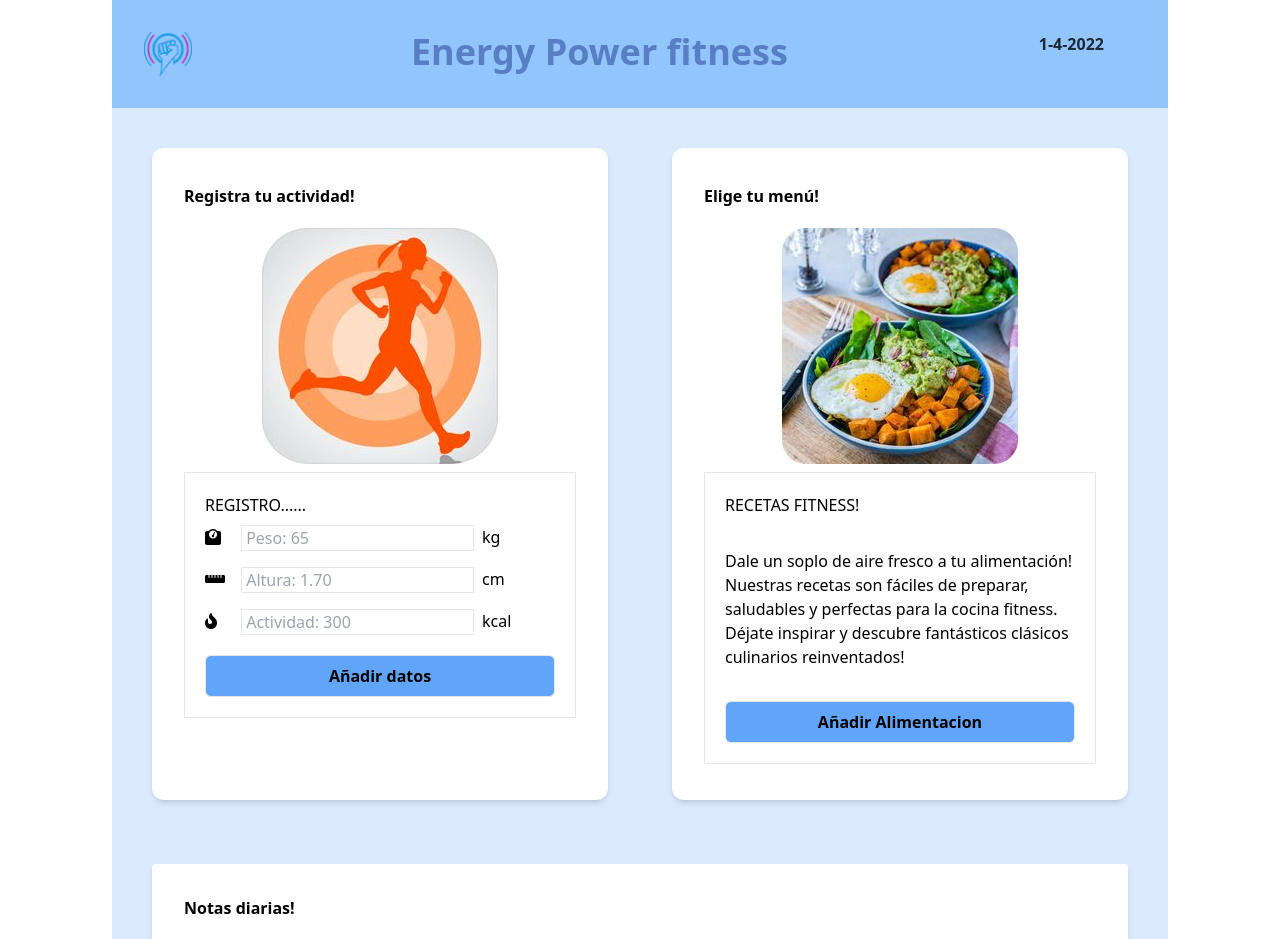
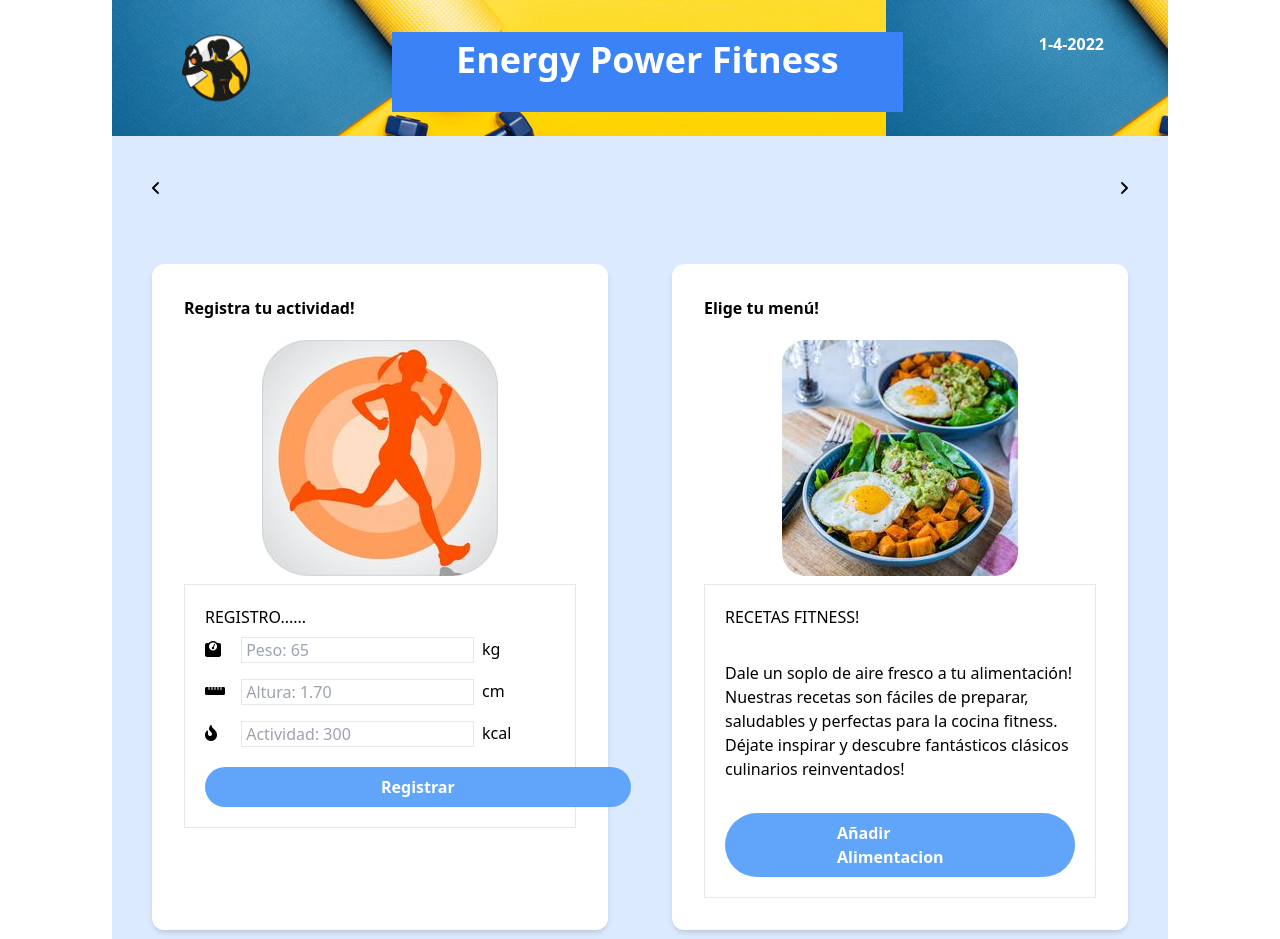
Before and after one commit to JenniferSemanate/ProyectoFinal, a Vue app: page /notas/1-4-2022 in a window 1280 px wide. Shown: the top 939 px of the page. Built offline with nearby package versions, Linux system fonts and the light colour scheme; no server answers; the database is empty.

Commit message:
enlaces atras adelante

```diff
--- a/src/App.vue
+++ b/src/App.vue
@@ -1,12 +1,12 @@
 <template>
-  <div class="flex justify-between lg:bg-blue-300 lg:p-6 lg:mx-28">
+  <div class="flex justify-between lg:p-6 lg:mx-28 lg:bg-[url('/images/fondo-header.jpg')]">
     <img
-      class="w-16 p-2 font-semibold text-xl tracking-tight"
+      class="mg:w-16 lg:w-40 font-semibold"
       src="/images/logo.png"
       alt="Logotipo"
     />
-    <h2 class="mt-2 lg:mr-10 font-bold text-blue-900/50 text-4xl">Energy Power fitness </h2>
-    <h1 class="mt-2 lg:mr-10 font-semibold text-gray-800">
+    <h2 class="mt-2 lg:mr-10 font-bold text-white text-4xl bg-blue-500 px-16 py-2">Energy Power Fitness </h2>
+    <h1 class="mt-2 lg:mr-10 font-semibold text-white">
       {{ $route.params.day }}
     </h1>
   </div>
--- a/src/views/Calendar.vue
+++ b/src/views/Calendar.vue
@@ -1,9 +1,7 @@
 <template>
   <!-- navbar del calendario -->
   <div class="lg:bg-blue-100 lg:gap-16 lg:p-10 lg:mx-28">
-    <div
-      class="flex justify-center gap-5 p-2 bg-blue-700 text-white rounded-t-xl"
-    >
+    <div class="flex justify-center gap-5 p-2 bg-blue-700 text-white rounded-t-xl">
       <button @click="lastMonth">
         <i class="fa-solid fa-angle-left"></i>
       </button>
--- a/src/views/Menus.vue
+++ b/src/views/Menus.vue
@@ -5,8 +5,10 @@
       <div v-if="data">
         <!-- <h1 class="p-5 bg-blue-50 font-semibold">Opciones de Desayuno!</h1> -->
         <div
-          class="grid md:grid-cols-4 lg:grid-cols-8 bg-blue-50 text-gray-600"
-        >
+          class="grid md:grid-cols-4 lg:grid-cols-8 bg-blue-50 text-gray-600">
+          <div class="col-span-8 flex justify-between m-10">
+            <RouterLink :to="`/notas/${$route.params.day}`" class=""><i class="fa-solid fa-angle-left"></i></RouterLink>
+          </div>
           <div v-for="i in data.hits" :key="i" class="col-span-2 m-5">
             <div
               class="bg-white shadow-md p-8 rounded-xl text-center hover:shadow-2xl py-9"
@@ -18,18 +20,18 @@
                 <!--Revisar como imprimir el label para que todos tengan la misma altura-->
               </div>
               <img :src="i.recipe.image" class="w-full h-64 mb-5 max-h-66" />
-              <p class="mb-5 font-bold text-lg">
+              <p>
                 Calorias: {{ Math.round(i.recipe.calories) }}
               </p>
               <!--Buscar en el array los servings para dividir las calorias por SERVINGS-->
-              <p class="mb-5 font-bold text-lg">{{ i.recipe.mealType[0] }}</p>
+              <p>{{ i.recipe.mealType[0] }}</p>
               <a class="text-blue-600 font-semibold" :href="i.recipe.shareAs"
                 >Ver receta</a
               >
               <div class="flex justify-center">
                 <button
                   @click="storeDayInfo(Math.round(i.recipe.calories))"
-                  class="bg-blue-400 hover:bg-blue-700 text-white font-bold py-2 px-4 rounded-full"
+                  class="mt-5 bg-blue-400 hover:bg-blue-700 text-white font-bold py-2 px-16 rounded-full"
                 >
                   Añadir
                 </button>
--- a/src/views/Notas.vue
+++ b/src/views/Notas.vue
@@ -1,8 +1,11 @@
 <template>
-  <div
-    class="grid mg:grid-cols-3 lg:grid-cols-6 lg:bg-blue-100 lg:gap-16 lg:p-10 lg:mx-28"
-  >
-    <div class="col-span-3 bg-white shadow-md p-8 rounded-xl py-9">
+  <div class="grid mg:grid-cols-3 lg:grid-cols-6 lg:bg-blue-100 lg:gap-16 lg:p-10 lg:mx-28">
+    <div class="col-span-6 flex justify-between">
+      <RouterLink :to="`/`"><i class="fa-solid fa-angle-left"></i></RouterLink>
+      <RouterLink :to="`/notas/${$route.params.day}/menus`" class=""
+      ><i class="fa-solid fa-angle-right"></i></RouterLink>
+    </div>
+    <div class="col-span-3 bg-white shadow-md p-8 rounded-xl">
       <h1 class="mb-5 font-semibold">Registra tu actividad!</h1>
       <img class="m-auto mb-2" src="/images/actividad-fisica.jpg" alt="" />
       <!-- añadir peso, altura y calorias quemadas -->
@@ -44,15 +47,15 @@
           />
           <p class="ml-2">kcal</p>
         </div>
-        <button
-          class="border rounded-md py-2 px-4 bg-blue-400 font-semibold hover:text-white"
-        >
-          Añadir datos
-        </button>
+        <div class="flex justify-center">
+          <button class="bg-blue-400 hover:bg-blue-700 text-white font-bold py-2 px-44 rounded-full">
+            Registrar
+          </button>
+        </div>
       </form>
     </div>
     <!-- Añadir menú -->
-    <div class="col-span-3 shadow-md p-8 bg-white rounded-xl py-9">
+    <div class="col-span-3 shadow-md p-8 bg-white rounded-xl">
       <h1 class="mb-5 font-semibold">Elige tu menú!</h1>
       <img
         class="m-auto mb-2 rounded-3xl"
@@ -68,11 +71,12 @@
           Déjate inspirar y descubre fantásticos clásicos culinarios
           reinventados!
         </p>
-        <RouterLink
+        <div class="flex justify-center">
+          <RouterLink
           :to="`/notas/${$route.params.day}/menus`"
-          class="border rounded-md py-2 px-4 bg-blue-400 font-semibold hover:text-white text-center"
-          >Añadir Alimentacion</RouterLink
-        >
+          class="bg-blue-400 hover:bg-blue-700 text-white font-bold py-2 px-28 rounded-full"
+          >Añadir Alimentacion</RouterLink>
+        </div>
       </div>
     </div>
     <!-- notas diarias  -->
```
Also changed, not shown: images/fondo-header.jpg (added), images/logo.png.
